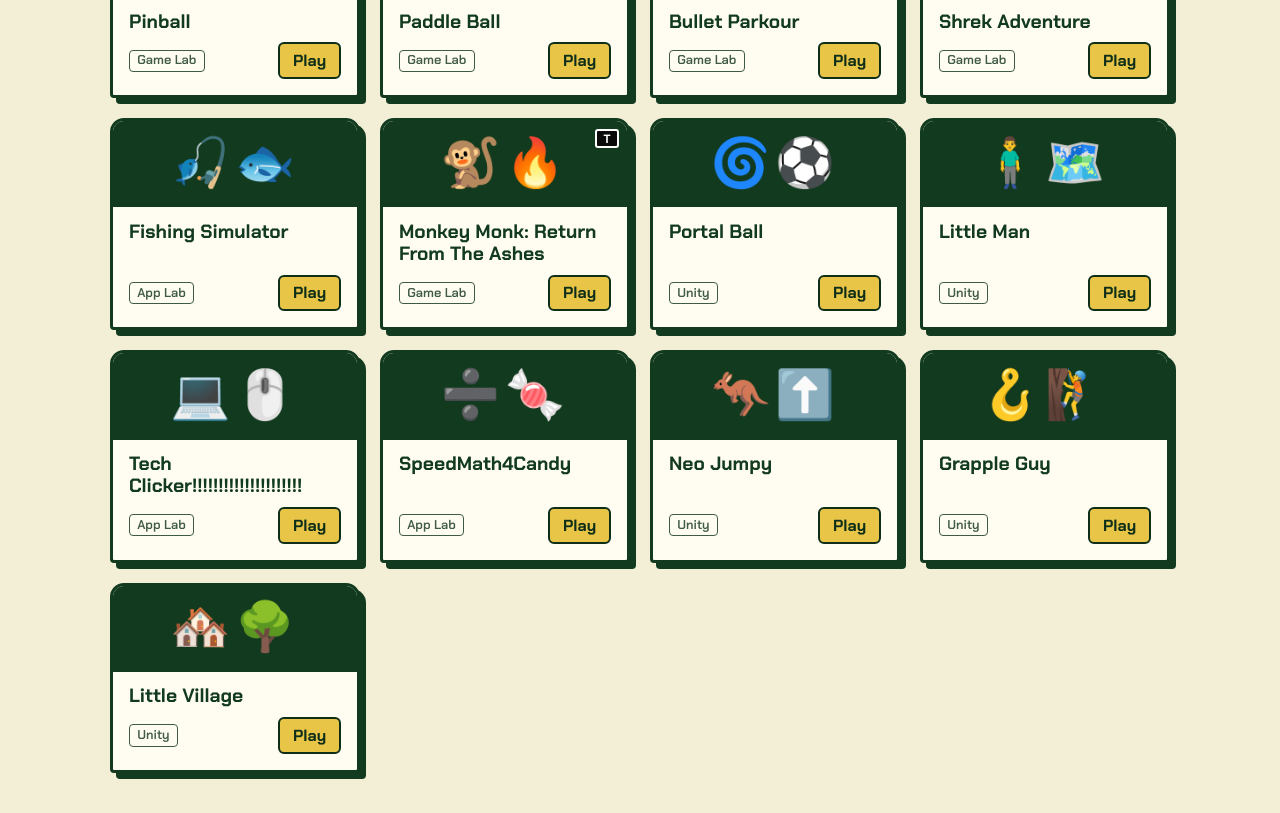
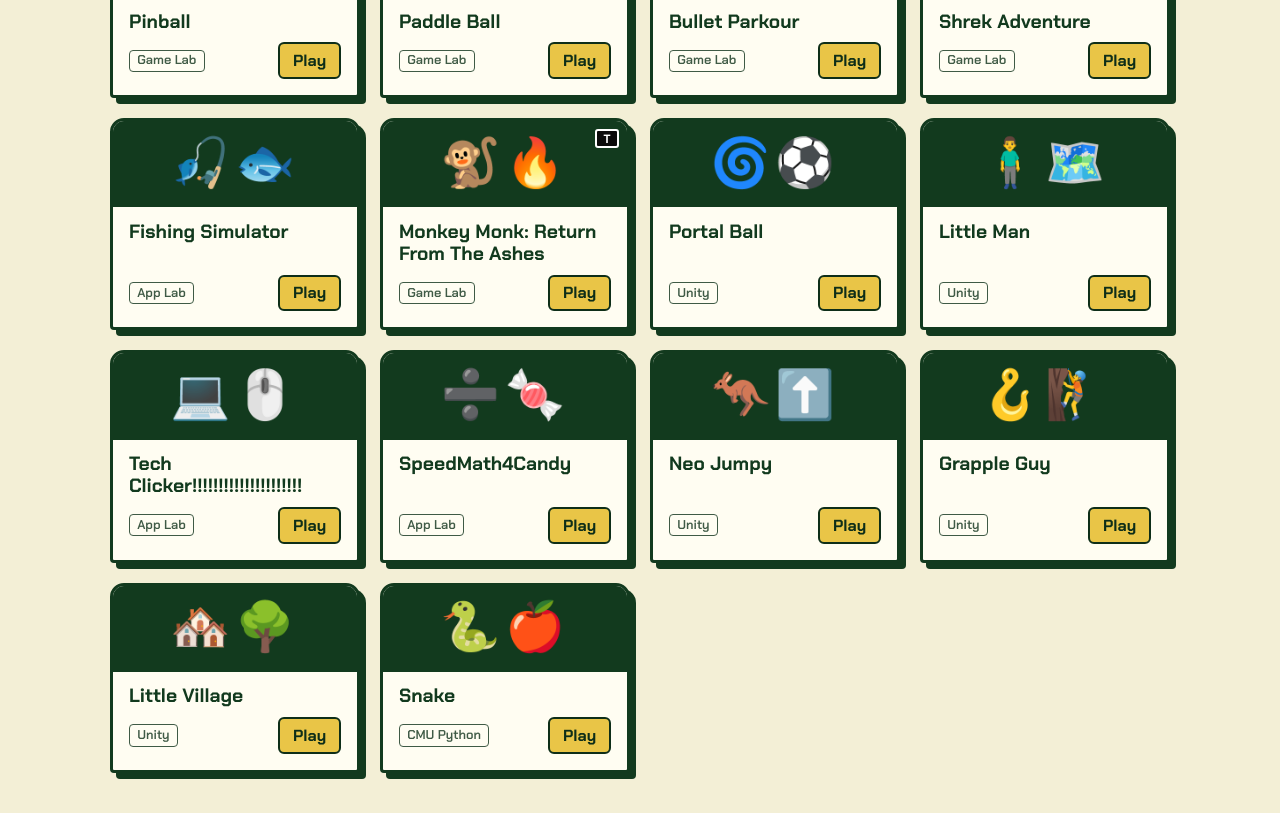
Before and after one commit to CSMVHS/MVHSStudentGames, a plain HTML site: page index.html in a window 1280 px wide. Shown: the part 718-1531 px from the top of the page. Drawn offline with Linux system fonts and the light colour scheme.

```diff
--- a/index.html
+++ b/index.html
@@ -305,6 +305,9 @@ const games = [
   { emoji: "🏘️🌳", title: "Little Village",
     url: "https://alastorhasabrokenstaff.github.io/Finalv3/", tool: "Unity" },
 
+  { emoji: "🐍🍎", title: "Snake",
+    url: "https://academy.cs.cmu.edu/sharing/seaGreenMouse982318", tool: "CMU Python" },
+
   // ADD NEW GAMES HERE (copy the template from the instructions above)
 
 ];
```
